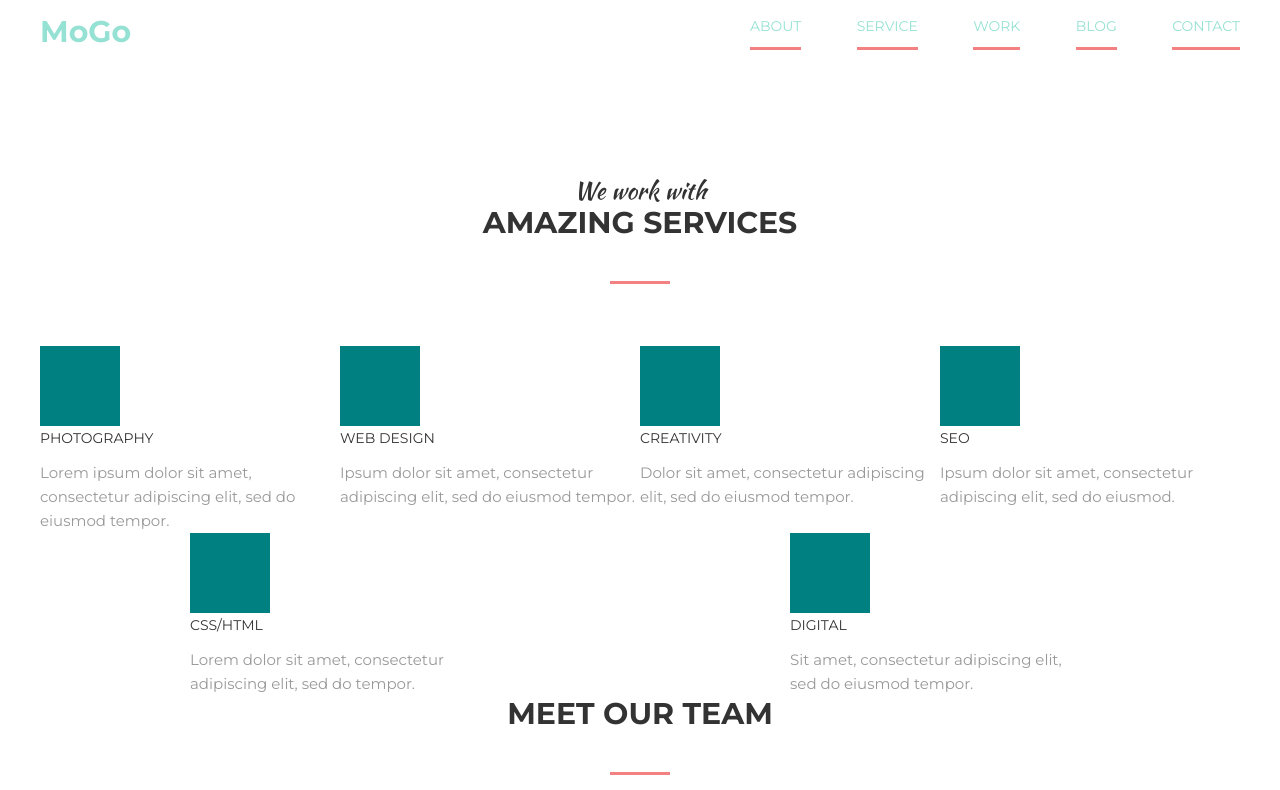
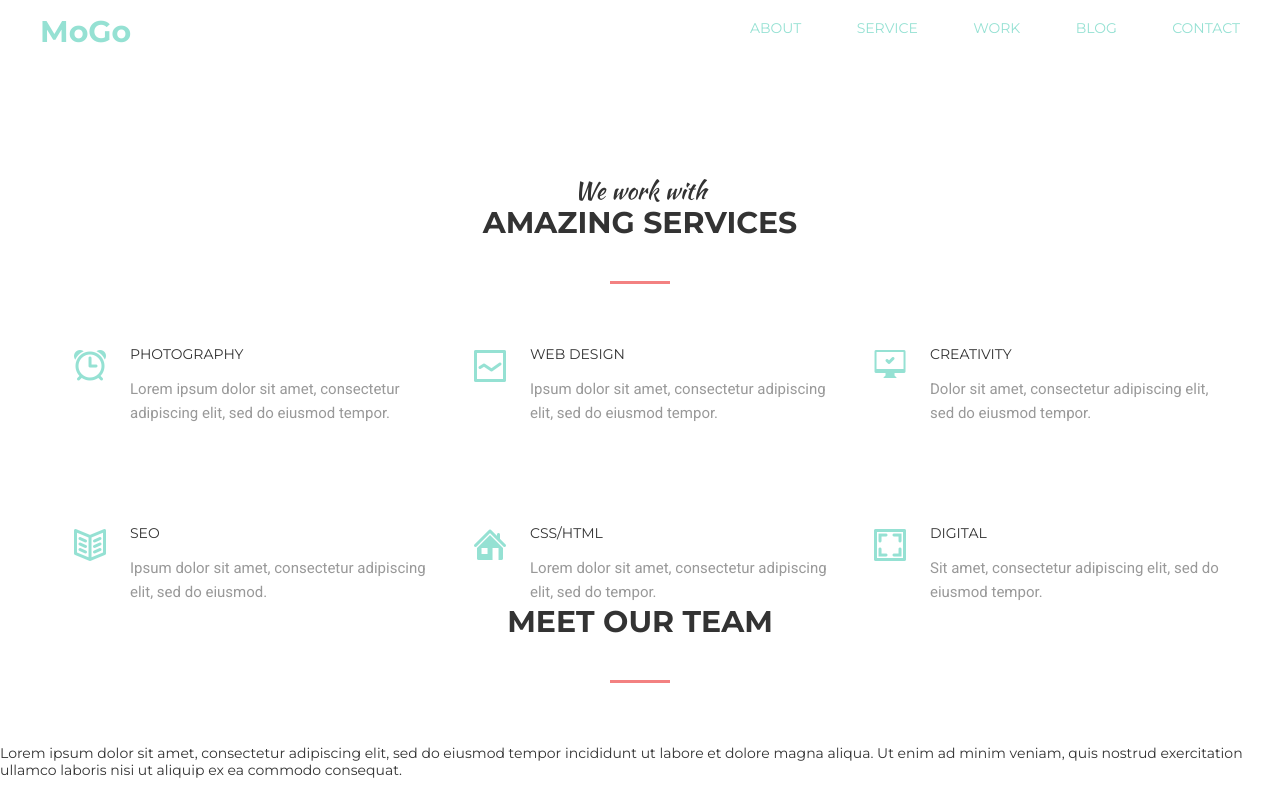
Before and after one commit to dchuchukalo/goit-fe-course, a plain HTML site: page html-css/module-06/index.html in a window 1280 px wide. Shown: the top 790 px of the page. Drawn offline with Linux system fonts and the light colour scheme.

Commit message:
redy header and first section

```diff
--- a/html-css/module-06/css/style.css
+++ b/html-css/module-06/css/style.css
@@ -44,7 +44,7 @@ input[type="radio"].visually-hidden {
 }
 
 body {
-  font-family: 'Montserrat', sans-serif;
+  font-family: "Montserrat", sans-serif;
   font-weight: 400;
   font-size: 14px;
   color: #333333;
@@ -85,20 +85,32 @@ body {
   width: 490px;
 }
 
-.site-navigation-item {
+.site-navigation a {
   text-decoration: none;
   color: #95e1d3;
   text-transform: uppercase;
   display: block;
+  transition: color 200ms linear;
 }
 
-.site-navigation-item::after {
+.site-navigation a:hover,
+.site-navigation a:focus {
+  color: #f38181;
+}
+
+.site-navigation a::after {
   display: block;
   width: auto;
   height: 3px;
   content: "";
   background-color: #f38181;
-  margin-top: 12px;
+  margin-top: 10px;
+  opacity: 0;
+  transition: opacity 200ms linear;
+}
+
+.site-navigation a:hover:after {
+  opacity: 1;
 }
 
 /* SERVICES */
@@ -114,12 +126,11 @@ body {
 .service-title::before {
   display: block;
   content: "We work with";
-font-family: 'Kaushan Script', cursive;
+  font-family: "Kaushan Script", cursive;
   line-height: 29px;
   font-weight: 400;
   text-transform: none;
   font-size: 24px;
-/* сделать италик */
 }
 
 .section-title::after {
@@ -142,7 +153,7 @@ font-size: 24px;
 }
 
 .service-list-item {
-  flex-basis: 300px;
+  flex: 0 0 380px;
 }
 
 .service-name {
@@ -155,14 +166,45 @@ font-size: 24px;
   font-size: 15px;
   line-height: 24px;
   margin: 0;
+  font-family: "Roboto", sans-serif;
 }
 
 .service-list-item::before {
-  display: inline-block;
+  float: left;
+  display: block;
   content: "";
   width: 80px;
-  height: 80px;
-  background-color: teal;
+  height: 70px;
+  background-repeat: no-repeat;
+  background-position: center 4px;
+}
+
+.service-list-item:not(:nth-last-child(-n + 3)) {
+  margin-bottom: 100px;
+}
+
+.icon-alarm::before {
+  background-image: url(../img/icons/ALARM.png);
+}
+
+.icon-line-graph::before {
+  background-image: url(../img/icons/LINE-GRAPH.png);
+}
+
+.icon-computer::before {
+  background-image: url(../img/icons/COMPUTER.png);
+}
+
+.icon-book::before {
+  background-image: url(../img/icons/BOOK.png);
+}
+
+.icon-home::before {
+  background-image: url(../img/icons/HOME.png);
+}
+
+.icon-image::before {
+  background-image: url(../img/icons/IMAGE.png);
 }
 
 /* font-family: 'Kaushan Script', cursive;
--- a/html-css/module-06/index.html
+++ b/html-css/module-06/index.html
@@ -7,8 +7,7 @@
     <meta http-equiv="X-UA-Compatible" content="ie=edge" />
     <title>Homework 06</title>
     <link rel="stylesheet" href="css/normalize.css" />
-    <link href="https://fonts.googleapis.com/css?family=Kaushan+Script|Montserrat:400,700|Roboto:300i,400&display=swap"
-        rel="stylesheet">
+    <link href="https://fonts.googleapis.com/css?family=Kaushan+Script|Montserrat:400,700|Roboto:300i,400&display=swap" rel="stylesheet">
     <link rel="stylesheet" href="css/style.css" />
 </head>
 
@@ -20,11 +19,11 @@
                 <p>MoGo</p>
             </a>
             <ul class="site-navigation">
-                <li><a href="#" class="site-navigation-item">about</a></li>
-                <li><a href="#" class="site-navigation-item">service</a></li>
-                <li><a href="#" class="site-navigation-item">work</a></li>
-                <li><a href="#" class="site-navigation-item">blog</a></li>
-                <li><a href="#" class="site-navigation-item">contact</a></li>
+                <li><a href="#">about</a></li>
+                <li><a href="#">service</a></li>
+                <li><a href="#">work</a></li>
+                <li><a href="#">blog</a></li>
+                <li><a href="#">contact</a></li>
             </ul>
         </nav>
     </header>
@@ -35,29 +34,29 @@
         <section class="services container">
             <h2 class="section-title service-title">amazing services</h2>
             <ul class="service-list">
-                <li class="service-list-item">
+                <li class="service-list-item icon-alarm">
                     <p class="service-name">photography</p>
                     <p class="service-descr">Lorem ipsum dolor sit amet, consectetur adipiscing elit, sed do eiusmod
                         tempor.</p>
                 </li>
-                <li class="service-list-item">
+                <li class="service-list-item icon-line-graph">
                     <p class="service-name">web design</p>
                     <p class="service-descr">Ipsum dolor sit amet, consectetur adipiscing elit, sed do eiusmod tempor.
                     </p>
                 </li>
-                <li class="service-list-item">
+                <li class="service-list-item icon-computer">
                     <p class="service-name">creativity</p>
                     <p class="service-descr">Dolor sit amet, consectetur adipiscing elit, sed do eiusmod tempor.</p>
                 </li>
-                <li class="service-list-item">
+                <li class="service-list-item icon-book">
                     <p class="service-name">seo</p>
                     <p class="service-descr">Ipsum dolor sit amet, consectetur adipiscing elit, sed do eiusmod.</p>
                 </li>
-                <li class="service-list-item">
+                <li class="service-list-item icon-home">
                     <p class="service-name">css/html</p>
                     <p class="service-descr">Lorem dolor sit amet, consectetur adipiscing elit, sed do tempor.</p>
                 </li>
-                <li class="service-list-item">
+                <li class="service-list-item icon-image">
                     <p class="service-name">digital</p>
                     <p class="service-descr">Sit amet, consectetur adipiscing elit, sed do eiusmod tempor.</p>
                 </li>
```
Also changed, not shown: html-css/module-06/img/icons/LINE-GRAPH.png (renamed from html-css/module-06/img/icons/LINE GRAPH.png). Lines whose indentation alone changed are shown as unchanged.
